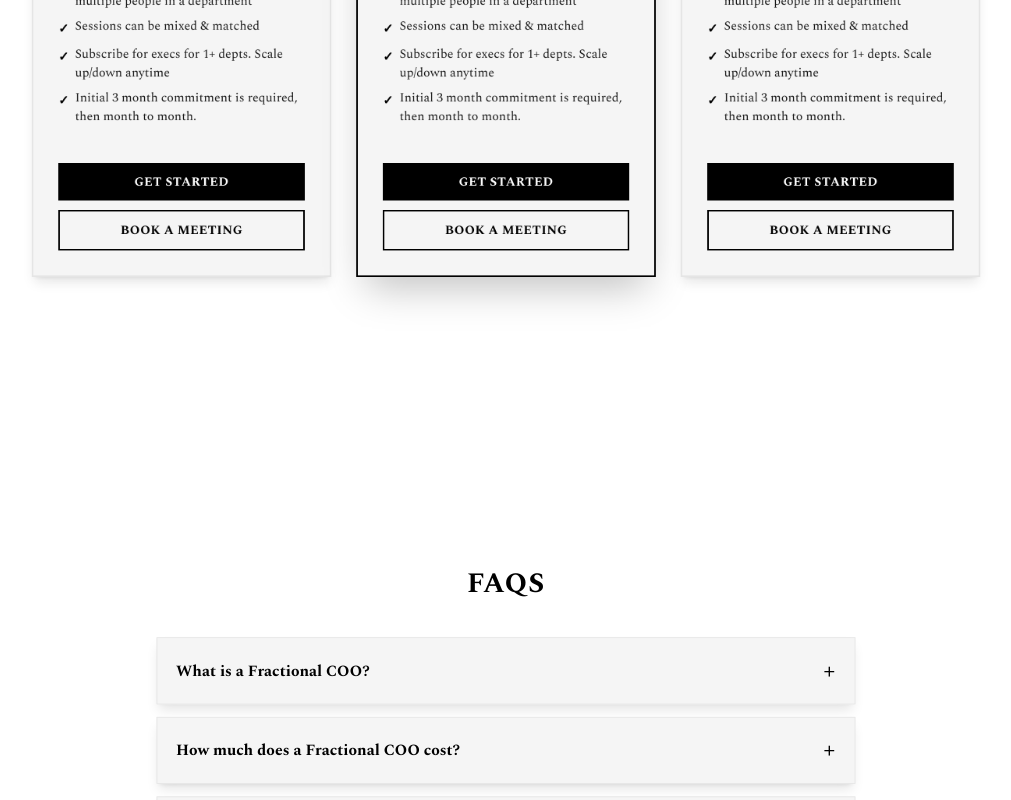
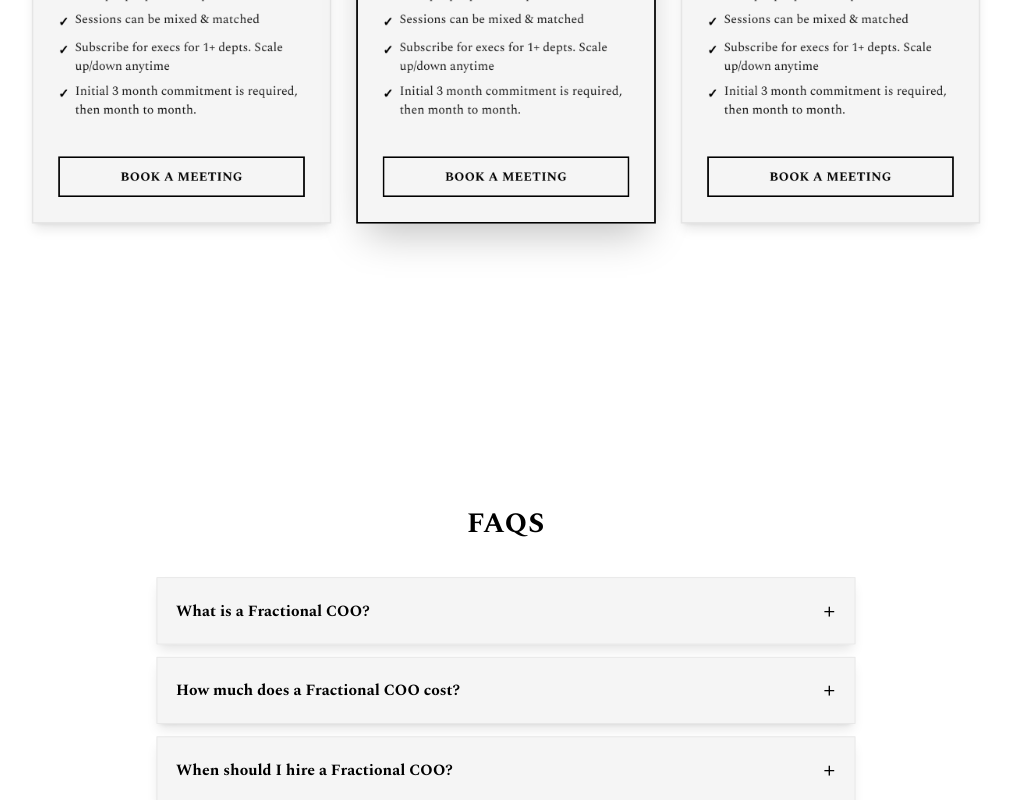
Before and after one commit to KopeckJames/Coo_for_rent, a Next.js app: page / in a window 1280 px wide. Shown: the part 3400-4200 px from the top of the page, without its empty margins (134-1145 px from the left). Built offline with nearby package versions, Linux system fonts and the light colour scheme; no server answers.

Commit message:
get started removal

```diff
--- a/components/PricingCard.tsx
+++ b/components/PricingCard.tsx
@@ -111,13 +111,7 @@ export default function PricingCard({ tier, index, isInView }: PricingCardProps)
         </div>
       </div>
 
-      <div className="space-y-3 mt-auto pt-6">
-        <button
-          onClick={handleCtaClick}
-          className="w-full bg-primary-black text-primary-white px-6 py-3 font-bold uppercase tracking-wide hover:bg-neutral-gray800 transition-colors duration-200 focus:outline-none focus:ring-2 focus:ring-primary-black focus:ring-offset-2"
-        >
-          Get Started
-        </button>
+      <div className="mt-auto pt-6">
         <a
           href="#contact"
           onClick={(e) => {
```
